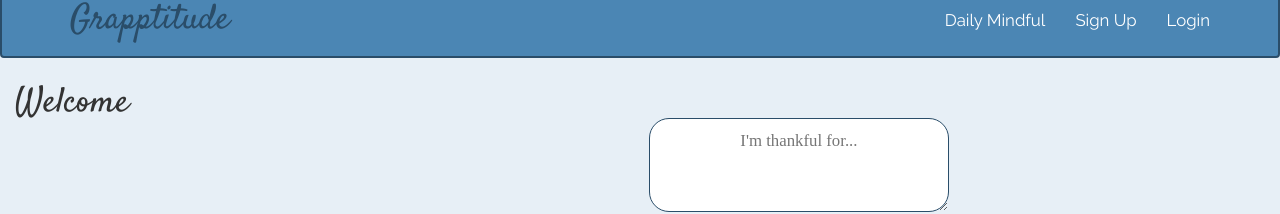
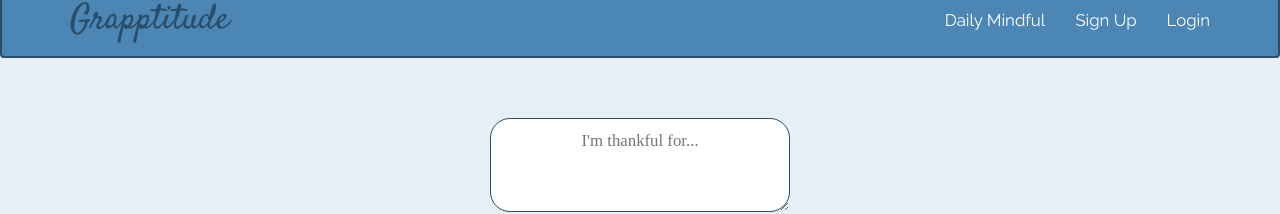
Before and after one commit to americanmouths/grapptitude, a React (Create React App) app in the folder client/: page /home in a window 1280 px wide. Shown: the part 117-331 px from the top of the page. Built offline with nearby package versions, Linux system fonts and the light colour scheme; no server answers; a web font is replaced by a local one.

Commit message:
remove greeting from homepage and moveinto navbar

```diff
--- a/client/src/containers/Home.js
+++ b/client/src/containers/Home.js
@@ -2,7 +2,6 @@ import React, { Component } from 'react';
 import UserGreats from './../components/greats/UserGreats';
 import { NewUserGreat } from './NewUserGreat';
 import { fetchUserGreats, deleteUserGreatFromAPI } from './../actions/userGreats';
-import Greeting from './../components/headers/Greeting';
 import { connect } from 'react-redux';
 import { bindActionCreators } from 'redux';
 
@@ -21,7 +20,6 @@ class HomeContainer extends Component {
   render() {
     return (
       <div>
-        <Greeting />
         <NewUserGreat />
         <UserGreats userGreats={this.props.userGreats} deleteUserGreat={this.deleteUserGreat}/>
       </div>
```
